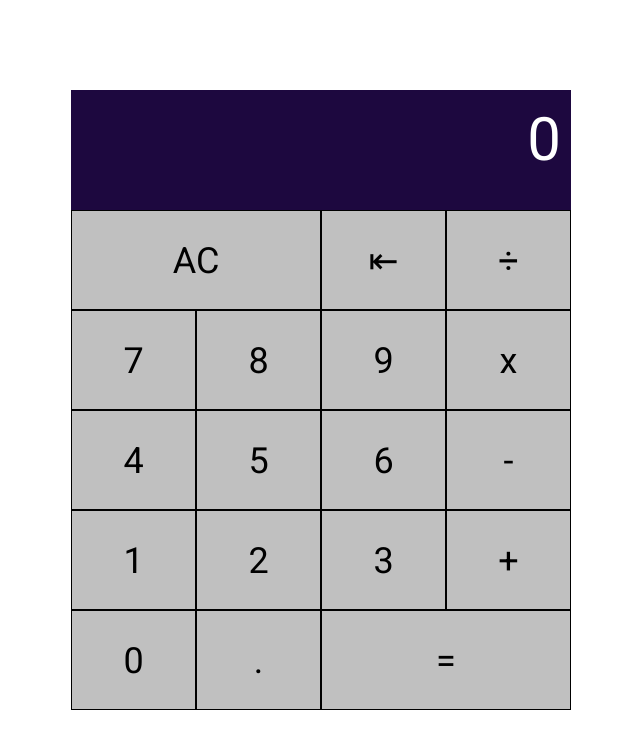
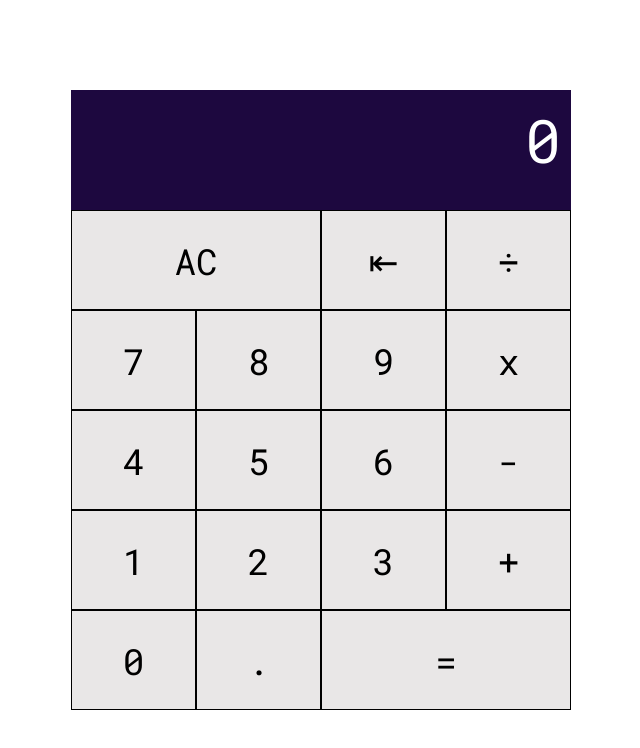
Before and after one commit to szalanska-z/Calculator-in-JavaScript, a plain HTML site: page index.html in a window 1280 px wide. Shown: the whole page, without its empty margins (319-959 px from the left). Drawn offline with Linux system fonts and the light colour scheme.

Commit message:
update.style.css

```diff
--- a/style.css
+++ b/style.css
@@ -1,4 +1,5 @@
-@import url('https://fonts.googleapis.com/css?family=Roboto:400,700&display=swap&subset=latin-ext');
+@import url('https://fonts.googleapis.com/css?family=Roboto+Mono:400,700&display=swap&subset=latin-ext');
+
 
 * {
 	margin: 0;
@@ -7,17 +8,18 @@
 }
 
 body {
-	font-family: 'Roboto', sans-serif;
+	font-family: 'Roboto Mono', monospace;
 	min-height: 100vh;
 	position: relative;
 }
 
 h1 {
 	position: absolute;
-	top: 12%;
+	top: 10%;
 	left: 50%;
 	transform: translateX(-50%);
 	text-transform: uppercase;
+	font-size: 50px;
 }
 
 div.calc {
@@ -32,13 +34,15 @@ div.calc {
 
 .display {
 	flex-basis: 100%;
-	height: 120px;
+	min-height: 120px;
 	background-color: rgb(29, 8, 63);
 	color: white;
 	font-size: 60px;
 	text-align: end;
 	line-height: 100px;
 	padding-right: 10px;
+	word-wrap: break-word;
+	word-break: break-all;
 }
 
 #clear {
@@ -48,7 +52,7 @@ div.calc {
 
 .btn {
 	flex-basis: 25%;
-	background-color: silver;
+	background-color: rgb(233, 231, 231);
 	color: black;
 	width: 25px;
 	height: 100px;
@@ -61,7 +65,7 @@ div.calc {
 }
 
 .btn:hover {
-	background-color: orchid;
+	background-color: rgb(230, 213, 137);
 }
 
 #result {
```
